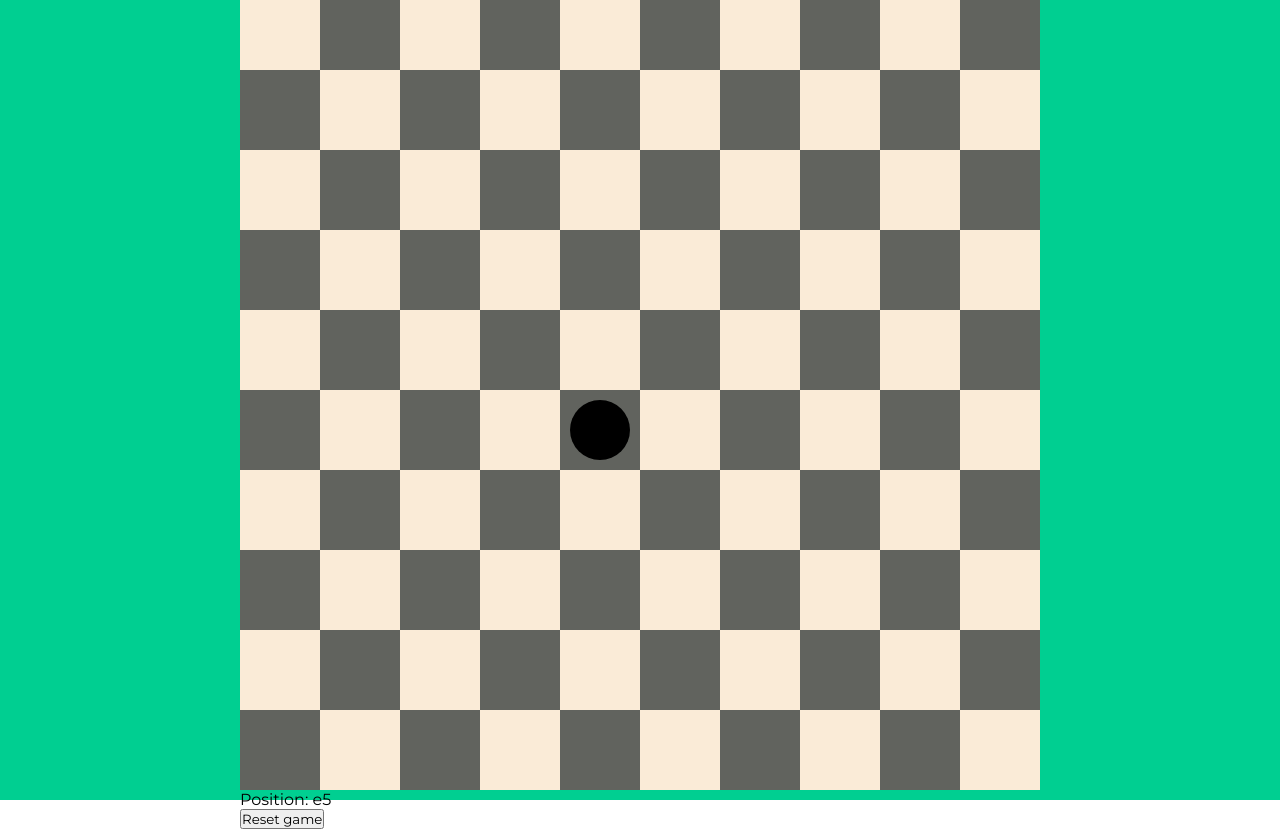
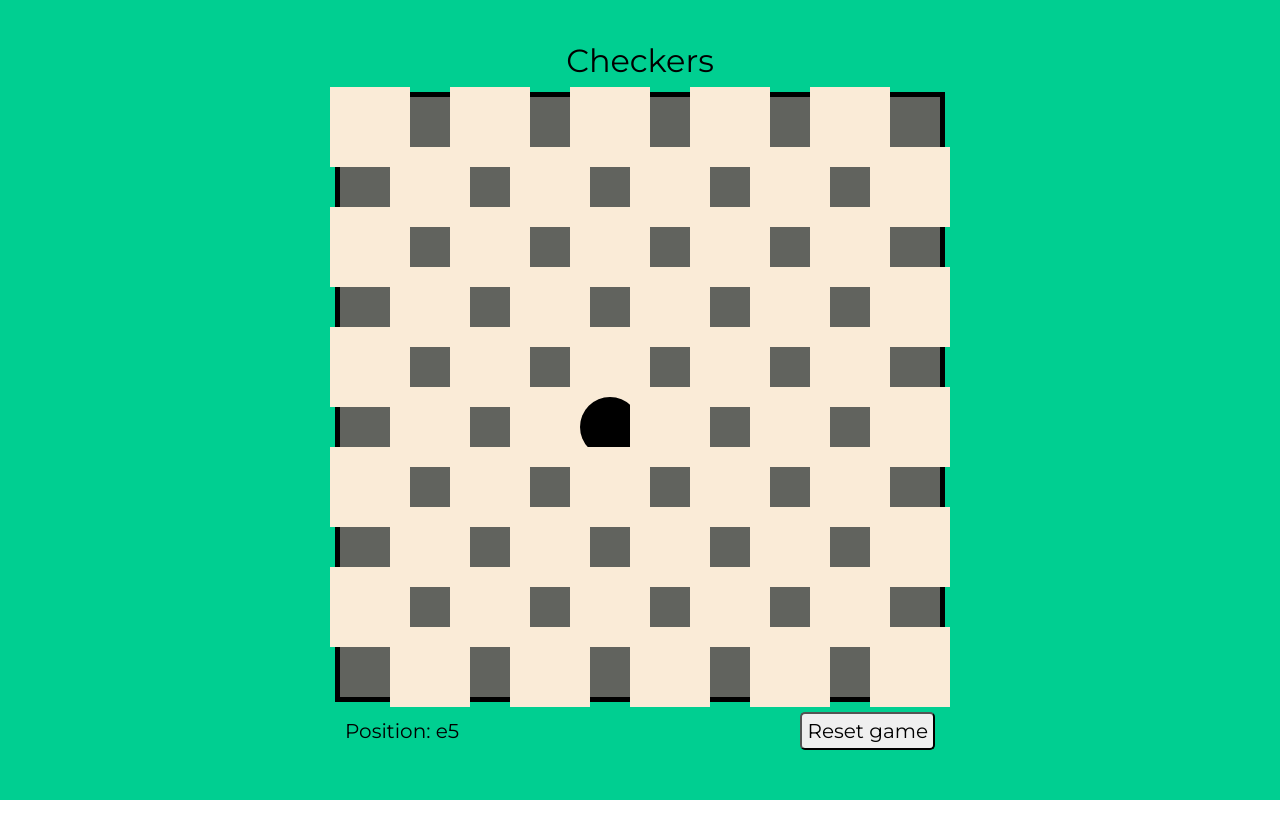
Before and after one commit to Barud21/checkers-simplified, a React (Create React App) app: page / in a window 1280 px wide. After the commit the page ends 800 px from the top, so only its background shows below. Built offline with nearby package versions, Linux system fonts and the light colour scheme.

Commit message:
Styling added and updated

```diff
--- a/src/components/Checkerboard/Checkerboard.css
+++ b/src/components/Checkerboard/Checkerboard.css
@@ -2,9 +2,34 @@
   display: grid;
   place-content: center;
   place-items: center;
-  grid-template-columns: repeat(10, 80px);
-  grid-template-rows: repeat(10, 80px);
+  grid-template-columns: repeat(10, 60px);
+  grid-template-rows: repeat(10, 60px);
   background-color: #61635e;
-  width: 800px;
-  height: 800px;
+  width: 600px;
+  height: 600px;
+  border: black 5px;
+  border-style: solid;
 }
+
+.title {
+  font-size: 32px;
+  display: flex;
+  text-align: center;
+  justify-content: center;
+  margin-bottom: 12px;
+}
+
+.description {
+  font-size: 20px;
+  display: flex;
+  flex-direction: row;
+  justify-content: space-between;
+  align-items: center;
+  padding: 10px;
+}
+
+.description__reset-button {
+  font-size: 20px;
+  padding: 5px;
+  border-radius: 5px;
+}
```
